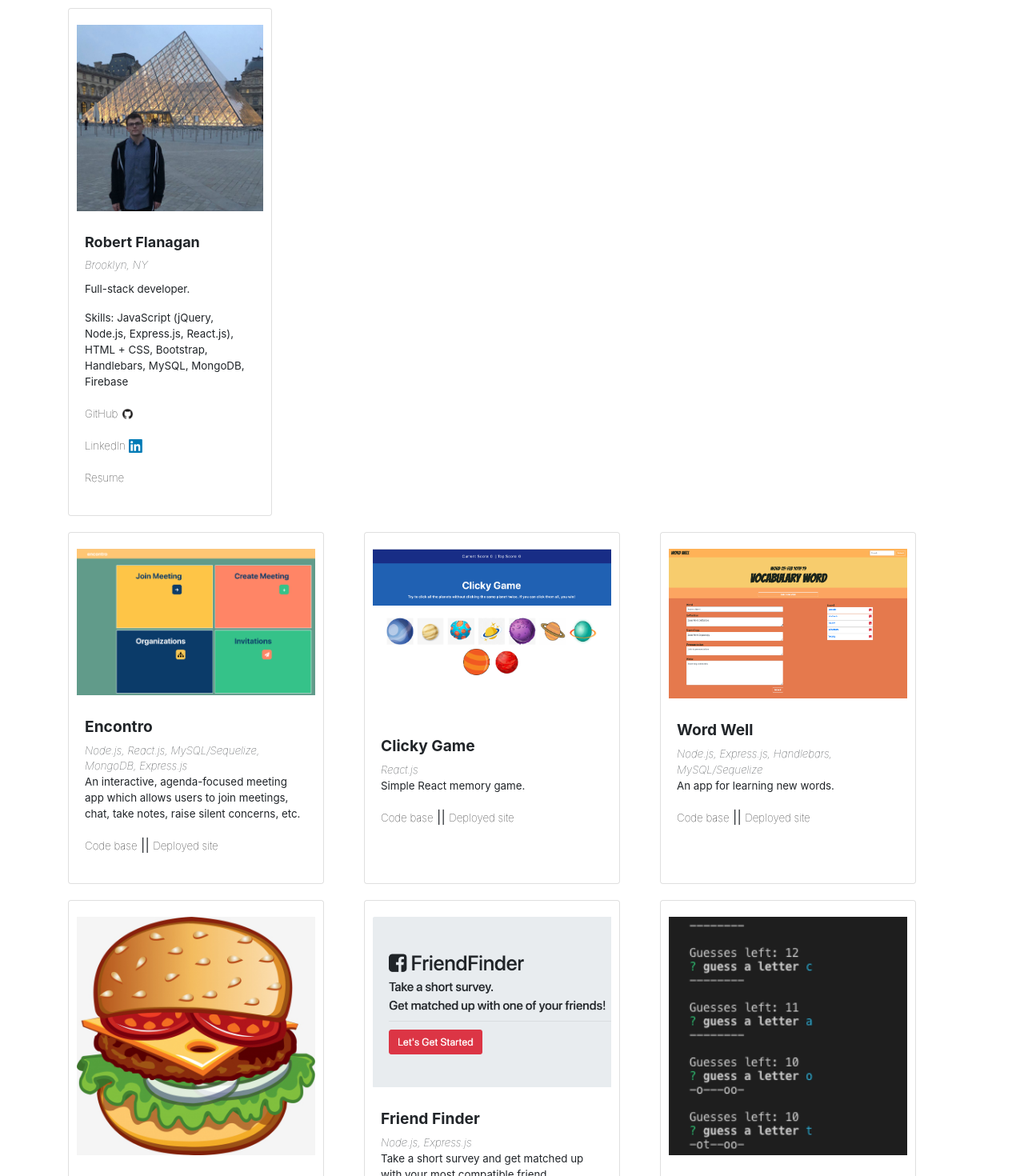
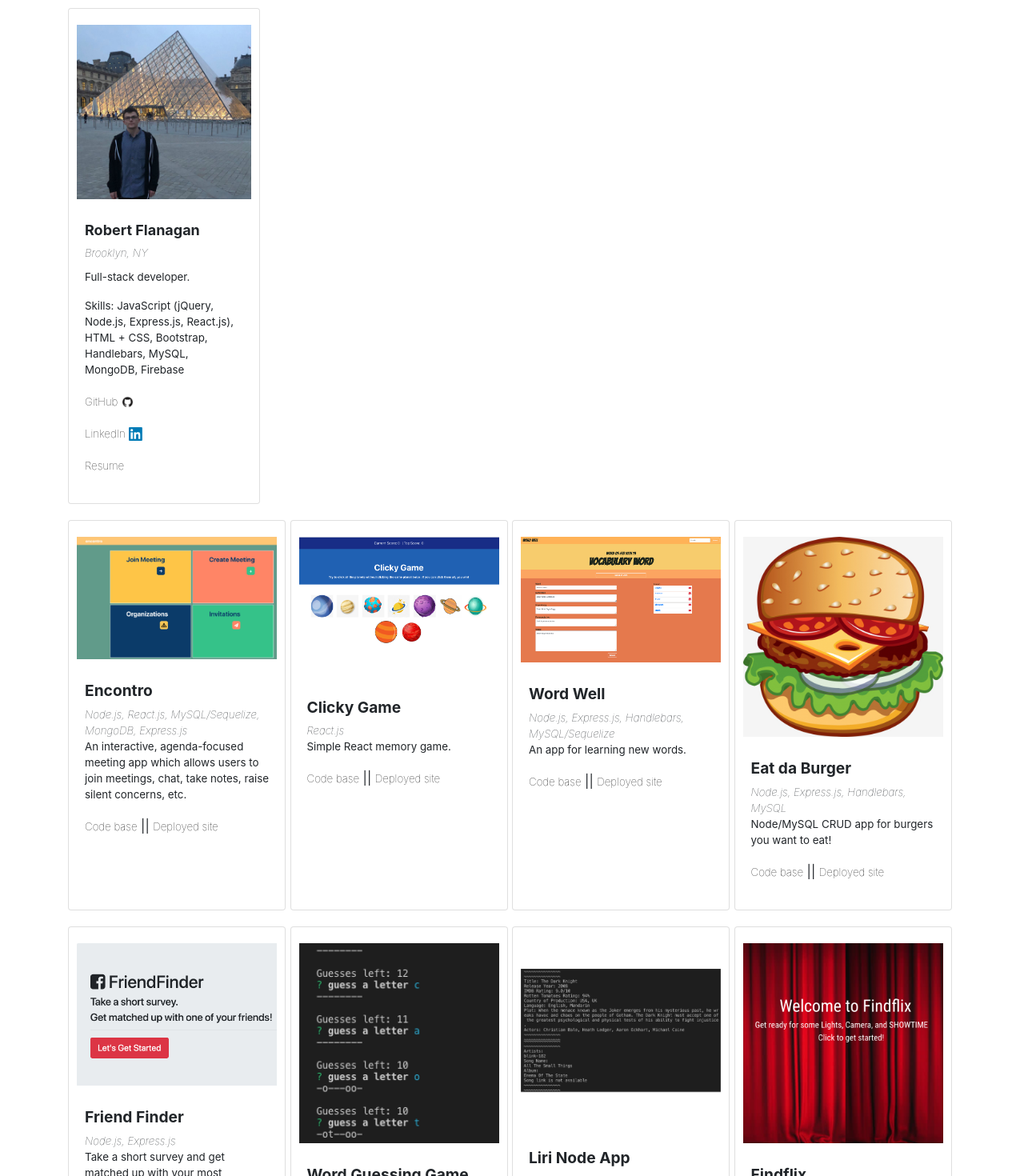
Before and after one commit to rjflanagan95/react-portfolio, a React (Create React App) app: page / in a window 1280 px wide. Shown: the top 1470 px of the page at 80% size. Built offline with nearby package versions, Linux system fonts and the light colour scheme.

Commit message:
changing auto-fill property of grid

```diff
--- a/src/components/Main/style.css
+++ b/src/components/Main/style.css
@@ -1,6 +1,6 @@
 .portfolioArea {
     display: grid;
-    grid-template-columns: repeat(auto-fit, minmax(320px, 1fr));
+    grid-template-columns: repeat(auto-fill, minmax(250px, 1fr));
 }
 
 .portfolioItem {
@@ -9,7 +9,7 @@
 
 .bioCard {
     margin: 10px 0 10px 0;
-    /* width: 15rem; */
+    width: 15rem;
 }
 
 .bioImage {
--- a/src/components/PortfolioItem/style.css
+++ b/src/components/PortfolioItem/style.css
@@ -1,6 +1,6 @@
 .projectCard {
     margin: 10px 0 10px 0;
-    width: 20rem;
+    width: 17rem;
 }
 
 .projectImage {
```
